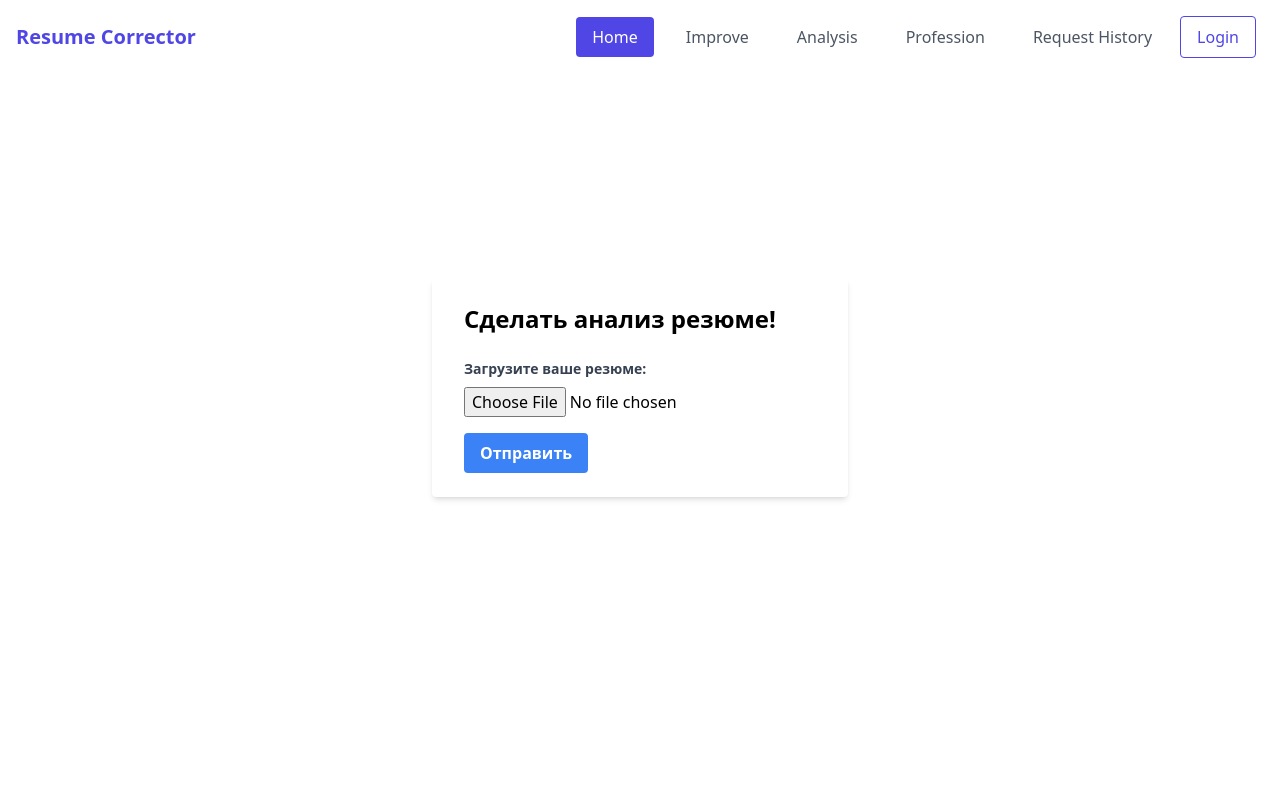
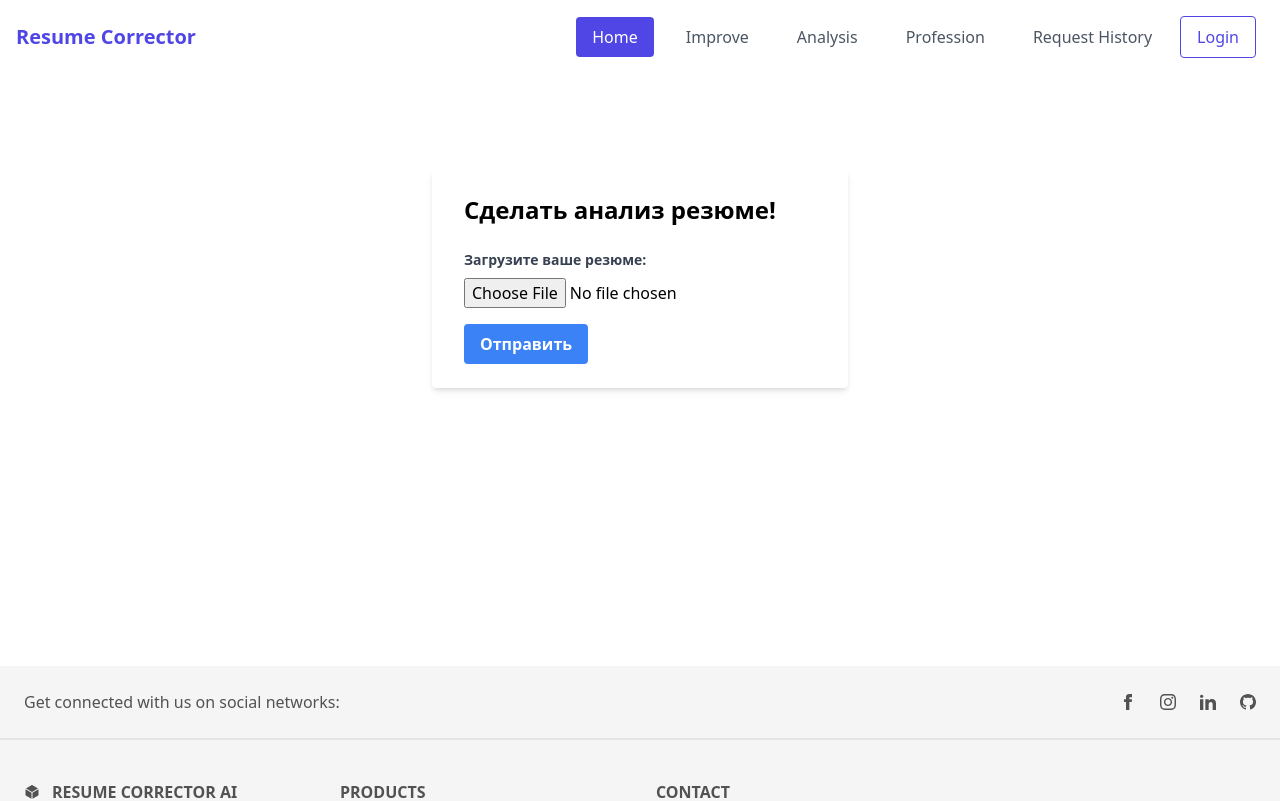
Before and after one commit to Ansar331/Frontend, a Next.js app: page /analysis in a window 1280 px wide. Shown: the top 801 px of the page. Built offline with nearby package versions, Linux system fonts and the light colour scheme; no server answers.

Commit message:
update analysis_input

```diff
--- a/components/analysis_input.jsx
+++ b/components/analysis_input.jsx
@@ -1,5 +1,3 @@
-// analysis_input.jsx
-
 import { useState } from 'react';
 import { analyzeResume } from '/pages/api';
 import { useSession } from 'next-auth/react';
@@ -41,10 +39,10 @@ const Analysis = () => {
   };
 
   return (
-    <div className="flex flex-col justify-center items-center min-h-screen">
-      <form onSubmit={handleSubmit} className="w-4/5 md:w-1/3 bg-white shadow-md rounded px-8 py-6" style={{ marginTop: '-300px' }}>
+    <div className="relative min-h-screen overflow-hidden">
+      {/* Form */}
+      <form onSubmit={handleSubmit} className="mt-8 w-4/5 md:w-1/3 mx-auto bg-white shadow-md rounded px-8 py-6">
         <h2 className="text-2xl font-bold mb-6">Сделать анализ резюме!</h2>
-
         <div className="mb-4">
           <label htmlFor="file" className="block text-gray-700 text-sm font-bold mb-2">
             Загрузите ваше резюме:
@@ -52,12 +50,10 @@ const Analysis = () => {
           <input
             type="file"
             id="file"
-            accept=".pdf"
             onChange={handleFileChange}
             required
           />
         </div>
-
         <div className="flex items-center justify-center md:justify-between">
           <button
             type="submit"
@@ -67,13 +63,20 @@ const Analysis = () => {
           </button>
         </div>
       </form>
+      {/* End of form */}
 
+      {/* Result text */}
       {output && (
-        <div className="mt-8 w-4/5 md:w-1/3">
+        <div className="mt-8 w-4/5 md:w-1/3 mx-auto">
           <h2 className="text-2xl font-bold mb-2">Результат</h2>
           <p>{output}</p>
         </div>
       )}
+      <style jsx>{`
+        .min-h-screen {
+          min-height: 50vh; /* Adjust the value as needed */
+        }
+      `}</style>
     </div>
   );
 };
```
